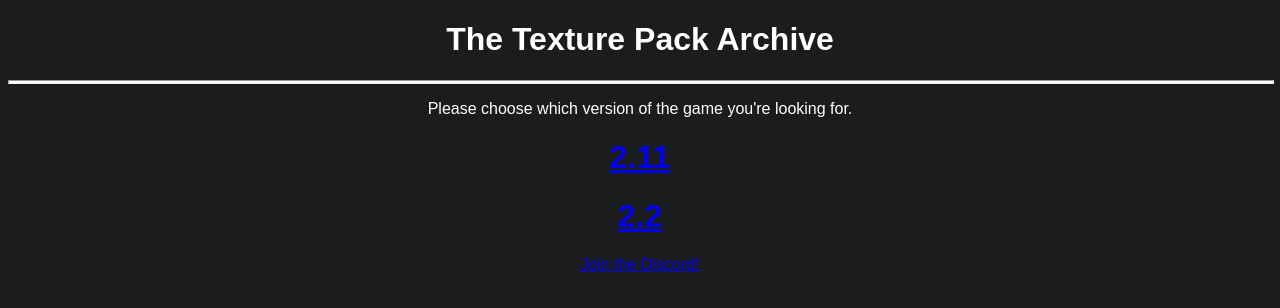
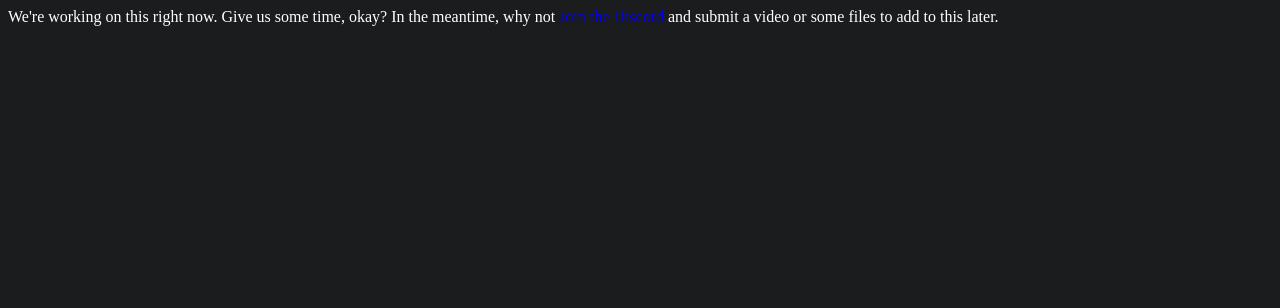
Before and after one commit to terminite1/Texture-Pack-Archive, a plain HTML site: page 2.2.html in a window 1280 px wide. Drawn offline with Linux system fonts and the light colour scheme.

Commit message:
words cannot describe how angry i am right now. fuck you frontpage 98

```diff
--- a/2.2.html
+++ b/2.2.html
@@ -1,17 +1,16 @@
-<!DOCTYPE html>
 <html>
+
+<head>
+<meta http-equiv="Content-Type" content="text/html; charset=iso-8859-1">
+<title>Wait a second!</title>
+<meta name="GENERATOR" content="Microsoft FrontPage 3.0">
+<meta name="Microsoft Border" content="tl, default">
+<meta name="Microsoft Theme" content="none">
+</head>
+
   <body bgcolor="#1A1C1D" text="#FFFFFF">
-
-<h1 align="center"><font face="Arial">The Texture Pack Archive</font></h1>
-
-<hr style="width: 100%; height: 2px; background-color: white;">
-
-<p align="center"><font face="Arial">Please choose which version of the game you're
-looking for.</font></p>
- <h1 align="center"><font face="Arial"><a href="http://example.com">2.11</a></font></h1>
-  <h1 align="center"><font face="Arial"><a href="http://example.com">2.2</a></font></h1>
-
- <p align="center"><font face="Arial"><a href="https://discord.gg/x47wXgDzYw">Join the Discord!</a></font></p>
-
-</body>
+  <p>We're working on this right now. Give us some time, okay? In the meantime, why not <a
+  href="https://discord.com/invite/x47wXgDzYw">Join the Discord</a> and submit a video or
+  some files to add to this later.
+  </body>
 </html>
```
